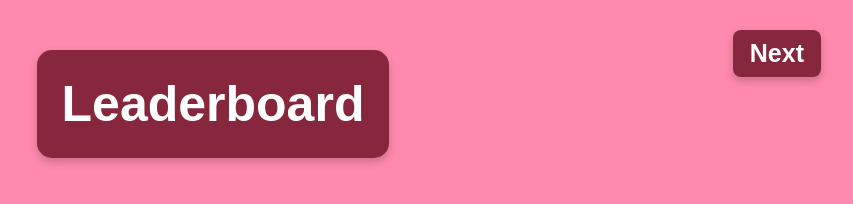
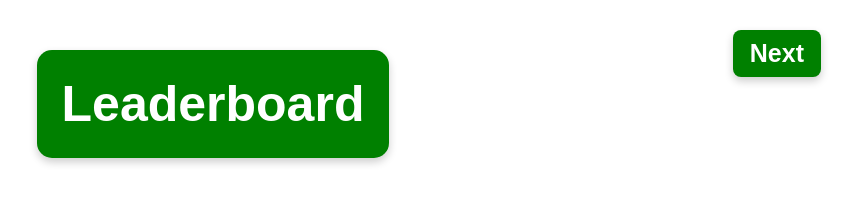
Before and after one commit to leon332157/teradle, a website: page src/frontend/leaderboard-scoring.html in a window 1280 px wide. Shown: the whole page, without its empty margins (427-1280 px from the left). Drawn offline with Linux system fonts and the light colour scheme.

Commit message:
Update leaderboard styling

```diff
--- a/src/frontend/leaderboard-scoring.css
+++ b/src/frontend/leaderboard-scoring.css
@@ -1,6 +1,6 @@
 body {
   font-family: Arial, sans-serif;
-  background-color: #ff8aad;
+  background-color: #ffffff;
   margin: 0;
   display: flex;
   flex-direction: column;
@@ -20,7 +20,7 @@ body {
   font-size: 50px;
   font-weight: bold;
   padding: 25px;
-  background-color: #87273d;
+  background-color: green;
   color: white;
   margin: 50px auto 2px auto;
   border-radius: 15px;
@@ -44,7 +44,7 @@ body {
   justify-content: space-between;
   align-items: center;
   padding: 25px;
-  background-color: #87273d;
+  background-color: #05ca36;
   color: white;
   border-radius: 8px;
   width: 100%;
@@ -69,7 +69,7 @@ body {
   top: 30px;
   right: 32px;
   padding: 8px 11px;
-  background-color: #87273d;
+  background-color: green;
   border-radius: 8px;
   box-shadow: 0 4px 8px rgba(0, 0, 0, 0.2);
   color: white;
@@ -86,5 +86,5 @@ body {
 }
 
 .next-button:hover {
-  background-color: #e9658d;
+  background-color: #FFFFCC;
 }
```
